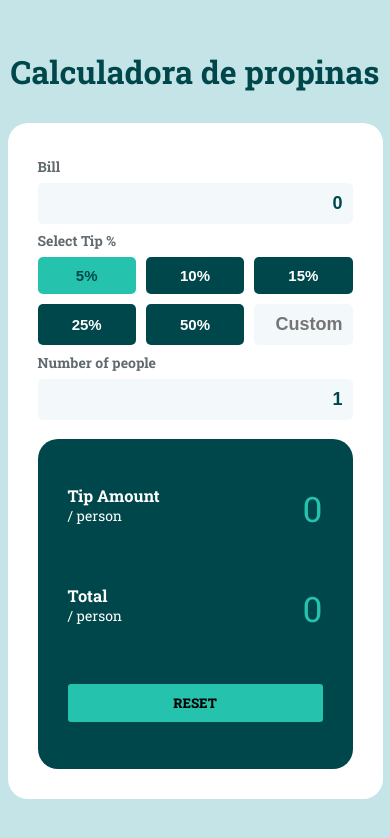
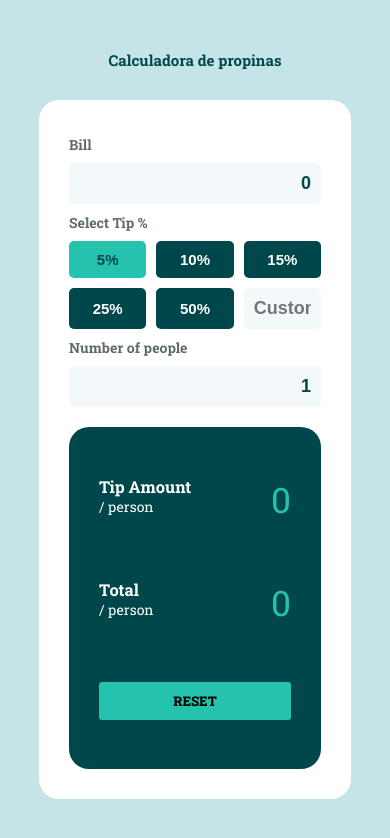
Before and after one commit to Ltapiero/calculadoraPropinas, a plain HTML site: page index.html in a window 390 px wide. Drawn offline with Linux system fonts and the light colour scheme.

Commit message:
Add files via upload

```diff
--- a/style.css
+++ b/style.css
@@ -38,6 +38,7 @@ input[type="number"] {
 
 .container h1 {
 	margin-bottom: 30px;
+	font-size: 25px;
 	color: var(--primary-color);
 }
 
@@ -165,12 +166,23 @@ input[type="number"] {
 
 @media (max-width: 800px) {
 	.bg_calculadora {
-		max-width: 375px;
+		max-width: 80%;
 		height: 100%;
 		flex-direction: column;
 		margin-bottom: 45px;
 	}
 	.container h1 {
 		margin-top: 50px;
+		font-size: 15px;
+	}
+	.btn_tip-button {
+		padding: 10px 0;
+	}
+	.custom-button {
+		padding: 0;
+	}
+
+	.btn_tip .custom-button {
+		text-align: center;
 	}
 }
```
